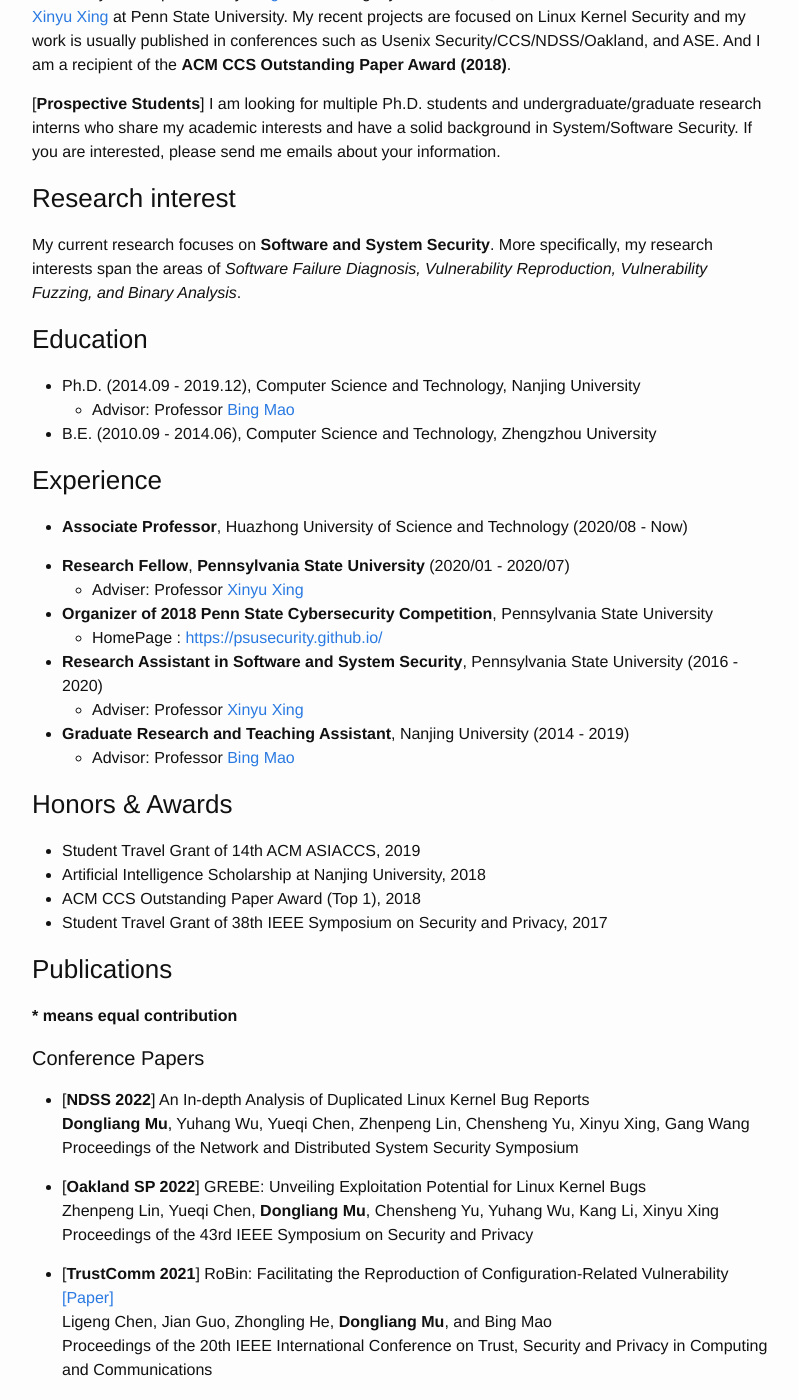
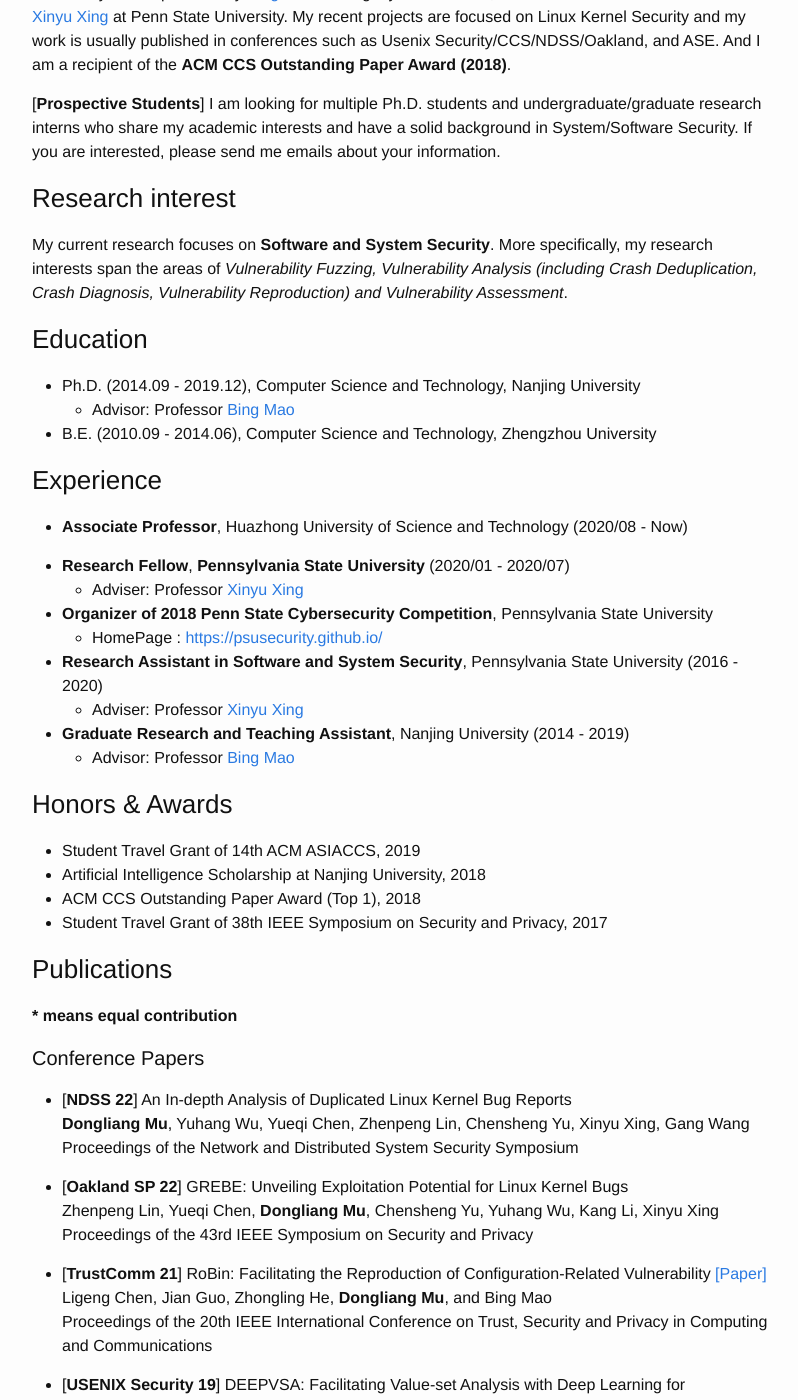
Before and after one commit to mudongliang/mudongliang.github.io, a Jekyll site: the page built from about/about.md, in a window 1280 px wide and 1400 px high, scrolled down 510 px. Shown: the whole window, without its empty margins (238-1036 px from the left). Built offline with Jekyll 4.4.1, drawn with Linux system fonts in a browser that asks for light colours; some of the changed text lies outside the part shown.

Commit message:
update my information

```diff
--- a/about/about.md
+++ b/about/about.md
@@ -13,7 +13,7 @@
 
 ### Research interest
 
-My current research focuses on **Software and System Security**. More specifically, my research interests span the areas of *Software Failure Diagnosis, Vulnerability Reproduction, Vulnerability Fuzzing, and Binary Analysis*.
+My current research focuses on **Software and System Security**. More specifically, my research interests span the areas of *Vulnerability Fuzzing, Vulnerability Analysis (including Crash Deduplication, Crash Diagnosis, Vulnerability Reproduction) and Vulnerability Assessment*.
 
 ### Education
 
@@ -50,15 +50,15 @@
 
 #### Conference Papers
 
-* [**NDSS 2022**] An In-depth Analysis of Duplicated Linux Kernel Bug Reports
+* [**NDSS 22**] An In-depth Analysis of Duplicated Linux Kernel Bug Reports
 **Dongliang Mu**, Yuhang Wu, Yueqi Chen, Zhenpeng Lin, Chensheng Yu, Xinyu Xing, Gang Wang
 Proceedings of the Network and Distributed System Security Symposium
 
-* [**Oakland SP 2022**] GREBE: Unveiling Exploitation Potential for Linux Kernel Bugs
+* [**Oakland SP 22**] GREBE: Unveiling Exploitation Potential for Linux Kernel Bugs
 Zhenpeng Lin, Yueqi Chen, **Dongliang Mu**, Chensheng Yu, Yuhang Wu, Kang Li, Xinyu Xing
 Proceedings of the 43rd IEEE Symposium on Security and Privacy
 
-* [**TrustComm 2021**] RoBin: Facilitating the Reproduction of Configuration-Related Vulnerability [\[Paper\]]({{site.url}}/files/papers/robin.pdf)
+* [**TrustComm 21**] RoBin: Facilitating the Reproduction of Configuration-Related Vulnerability [\[Paper\]]({{site.url}}/files/papers/robin.pdf)
 Ligeng Chen, Jian Guo, Zhongling He, **Dongliang Mu**, and Bing Mao
 Proceedings of the 20th IEEE International Conference on Trust, Security and Privacy in Computing and Communications
 
```
Also changed, not shown: other parts of about/about.md (+4 -0 lines), 1 other file.
